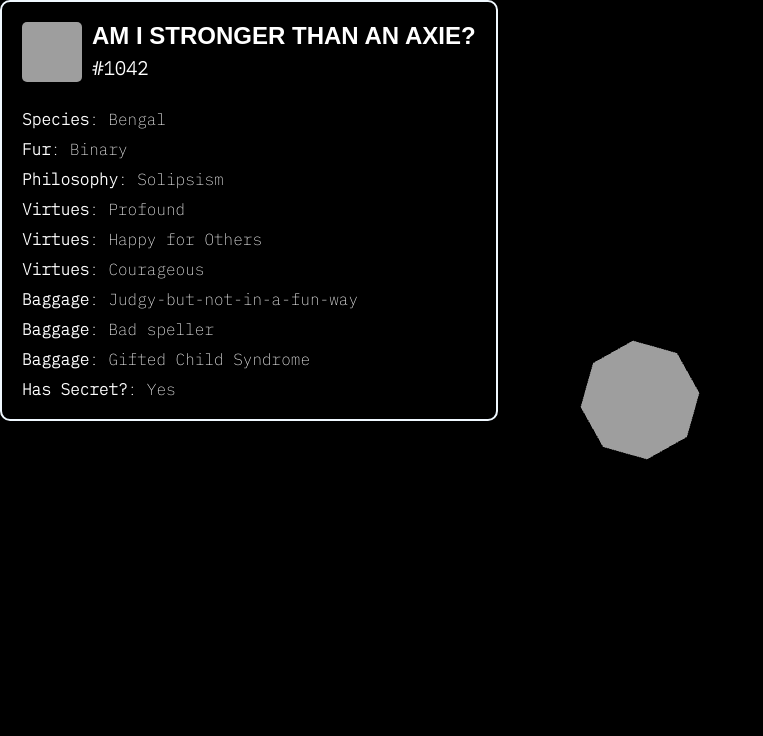
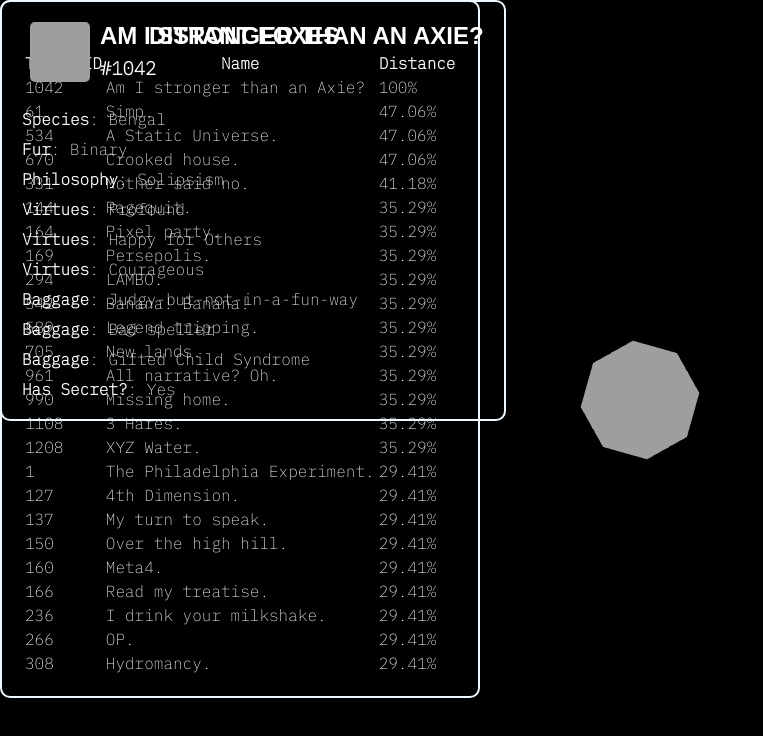
Before and after one commit to Screendead/a-fox-like-me, a React (Create React App) app: page /find/1042 in a window 1280 px wide. Shown: the top 736 px of the page, without its empty margins (0-763 px from the left). Built offline with nearby package versions, Linux system fonts and the light colour scheme; grey boxes are pictures that could not be loaded; a web font is replaced by a local one.

Commit message:
Merge 21 and populate with real values

```diff
--- a/src/routes/a-fox-like-me/AFoxLikeMe.scss
+++ b/src/routes/a-fox-like-me/AFoxLikeMe.scss
@@ -66,4 +66,25 @@
   margin-right: 10px;
   display:flex;
   align-items:center;
+  color: #fff;
 }
+
+.component-title {
+  margin: auto;
+  display:grid;
+}
+
+.heading {
+  padding-left: 8px;
+}
+
+.dFoxes {
+  max-width: 250px;
+  width: 90%;
+  margin: auto;
+  font-size: x-small;
+}
+
+.dFoxes td:nth-child(2) {
+  text-align: end;
+}
--- a/src/routes/a-fox-like-me/AFoxLikeMe.tsx
+++ b/src/routes/a-fox-like-me/AFoxLikeMe.tsx
@@ -5,25 +5,26 @@ import { Fox } from "../../models/fox/Fox";
 import { foximity } from "../../models/foximity";
 import { Canvas } from "@react-three/fiber";
 import { FoxPlanet } from "../../models/fox-planet/FoxPlanet";
+import { Foximity } from "../../models/fox/Foximity";
 
 export function AFoxLikeMe() {
   let { id } = useParams();
 
   const [fox, setFox] = useState<Fox | undefined>();
-  // const [foximities, setFoximities] = useState<Foximity[]>([]);
+  const [foximities, setFoximities] = useState<Foximity[]>([]);
 
   useEffect(() => {
     if (id) {
       try {
         let _f = foximity(parseInt(id));
         setFox(_f.find(f => f.fox.tokenId === parseInt(id!))?.fox);
-        // setFoximities(_f);
+        setFoximities(_f);
       } catch (e) {
         console.log(e);
       }
     } else {
       setFox(undefined);
-      // setFoximities([]);
+      setFoximities([]);
     }
   }, [id]);
 
@@ -61,6 +62,33 @@ export function AFoxLikeMe() {
           </ul>
         </div>
       </div>}
+      <div className="experience-container">
+        <div className="display">
+          <div className="internalDisplay">
+            <div className="heading">
+              <h2 className="component-title">DISTANT FOXES</h2>
+            </div>
+            <table id="dFoxes">
+              <thead>
+                <tr>
+                  <th>Token ID</th>
+                  <th>Name</th>
+                  <th>Distance</th>
+                </tr>
+              </thead>
+              <tbody>
+                {foximities.map(f => (
+                  <tr key={f.fox.tokenId}>
+                    <td>{f.fox.tokenId}</td>
+                    <td>{f.fox.name}</td>
+                    <td>{f.proximityPercentage}%</td>
+                  </tr>
+                ))}
+              </tbody>
+            </table>
+          </div>
+        </div>
+      </div>
     </>
   );
 }
```
